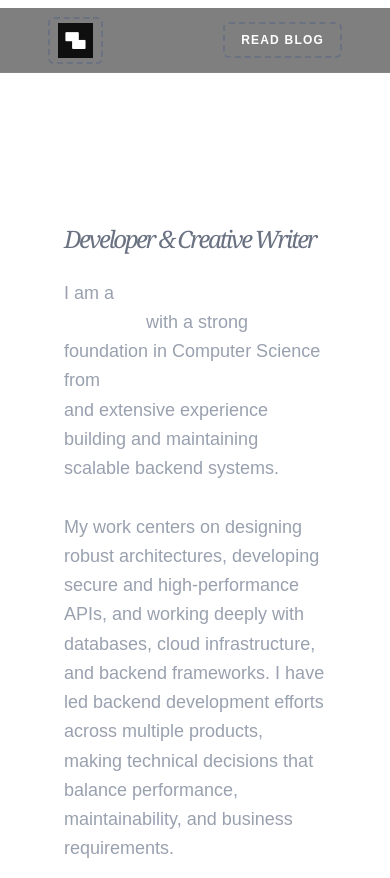
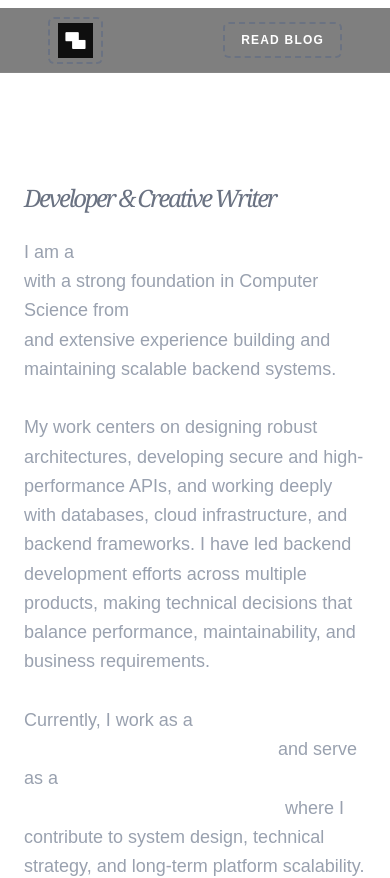
Before and after one commit to abduseK/bek-portfolio, a Next.js app: page / in a window 390 px wide. Shown: the top 878 px of the page. Built offline with nearby package versions, Linux system fonts and the light colour scheme.

Commit message:
prev fixed

```diff
--- a/app/components/hero.tsx
+++ b/app/components/hero.tsx
@@ -21,7 +21,7 @@ export function Hero() {
   const cvUrl = "/CV.pdf";
 
   return (
-    <section className="pt-32 pb-20 mx-auto max-w-6xl py-12 px-10 sm:px-0">
+    <section className="pt-32 pb-20 mx-auto max-w-6xl py-12 px-6 sm:px-0">
       <div className="grid md:grid-cols-2 gap-12 items-center">
         {/* Left Side: Text Content */}
         <motion.div
--- a/app/layout.tsx
+++ b/app/layout.tsx
@@ -57,8 +57,7 @@ export const metadata: Metadata = {
     title: "Bereket – Developer & Creative Writer",
     description:
       "Developer and creative writer building meaningful digital products through code, design, and storytelling.",
-    creator: "@bereketA",
-    images: "/og-image.png",
+    images: "[/og-image.png]",
   },
 
   icons: {
--- a/app/page.tsx
+++ b/app/page.tsx
@@ -12,7 +12,7 @@ export default function Home() {
       {/* flex-grow: takes up all remaining space between Header and Footer
         flex items-center: vertically centers the Hero/Experience
       */}
-      <main className="flex-grow max-w-6xl mx-auto px-6 md:px-12 flex flex-col justify-center w-full">
+      <main className="flex-grow max-w-6xl mx-auto px-0 md:px-12 flex flex-col justify-center w-full">
         <div className="w-full space-y-12">
           {/* Hero Section */}
           <Hero />
```
